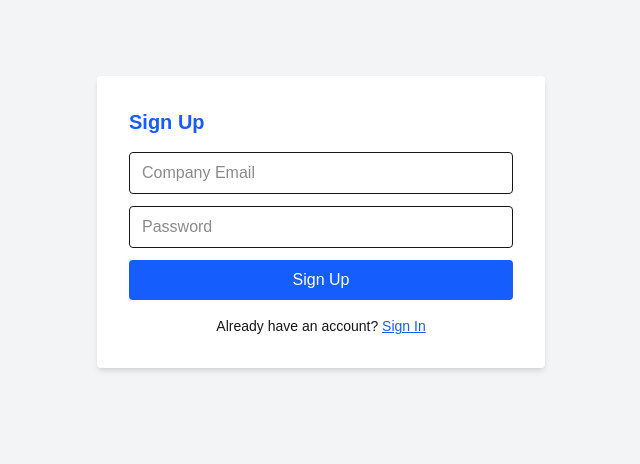
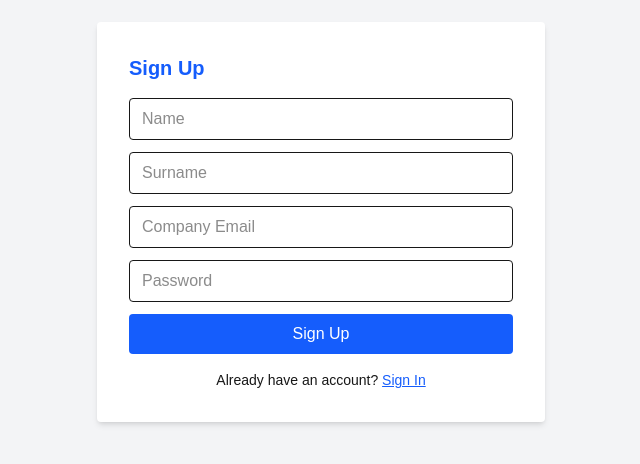
Before and after one commit to okuhlecharlieman/ticketing-system, a Next.js app: page /signup in a window 1280 px wide. Shown: the part 178-642 px from the top of the page, without its empty margins (319-959 px from the left). Built offline with nearby package versions, Linux system fonts and the light colour scheme; no server answers.

Commit message:
added logged by

```diff
--- a/src/app/log-ticket/page.js
+++ b/src/app/log-ticket/page.js
@@ -1,24 +1,45 @@
 "use client"
 import { useState } from "react";
-import { db } from "../../lib/firebase";
-import { ref, push } from "firebase/database";
+import { db, auth } from "../../lib/firebase";
+import { ref, push, get } from "firebase/database";
+import { onAuthStateChanged } from "firebase/auth";
 
 export default function LogTicket() {
   const [title, setTitle] = useState("");
   const [description, setDescription] = useState("");
+  const [user, setUser] = useState(null);
+
+  // Listen for auth state
+  React.useEffect(() => {
+    const unsubscribe = onAuthStateChanged(auth, (currentUser) => {
+      setUser(currentUser);
+    });
+    return () => unsubscribe();
+  }, []);
 
   const submitTicket = async () => {
     if (!title || !description) {
       alert("Please fill in all fields.");
       return;
     }
+    if (!user) {
+      alert("You must be logged in to submit a ticket.");
+      return;
+    }
     try {
+      // Fetch user profile from database
+      const userRef = ref(db, "users/" + user.uid);
+      const snapshot = await get(userRef);
+      const userData = snapshot.val();
+
       await push(ref(db, "tickets"), {
         title,
         description,
         status: "open",
         created: Date.now(),
-        createdAt: new Date().toLocaleString(), // Add this line
+        createdAt: new Date().toLocaleString(),
+        loggedBy: userData ? `${userData.name} ${userData.surname}` : user.email,
+        loggedByUid: user.uid,
       });
       setTitle("");
       setDescription("");
--- a/src/app/signup/page.js
+++ b/src/app/signup/page.js
@@ -1,24 +1,29 @@
 "use client"
 import { useState } from "react";
 import { createUserWithEmailAndPassword } from "firebase/auth";
-import { auth } from "../../lib/firebase";
+import { auth, db } from "../../lib/firebase";
+import { ref, set } from "firebase/database";
 import { useRouter } from "next/navigation";
 
 export default function SignUp() {
   const [email, setEmail] = useState("");
   const [password, setPassword] = useState("");
+  const [name, setName] = useState("");
+  const [surname, setSurname] = useState("");
   const [error, setError] = useState("");
   const router = useRouter();
 
   const handleSignUp = async (e) => {
     e.preventDefault();
     setError("");
-    // if (!email.endsWith("@yourcompany.com")) {
-    //   setError("Please use your company email address.");
-    //   return;
-    // }
     try {
-      await createUserWithEmailAndPassword(auth, email, password);
+      const userCredential = await createUserWithEmailAndPassword(auth, email, password);
+      // Save name and surname to Realtime Database
+      await set(ref(db, "users/" + userCredential.user.uid), {
+        name,
+        surname,
+        email,
+      });
       router.push("/technician"); // Redirect after sign up
     } catch (err) {
       setError(err.message);
@@ -29,6 +34,22 @@ export default function SignUp() {
     <div className="min-h-screen flex items-center justify-center bg-gray-100">
       <form onSubmit={handleSignUp} className="bg-white p-8 rounded shadow-md w-full max-w-md">
         <h2 className="text-xl font-bold mb-4 text-blue-600">Sign Up</h2>
+        <input
+          className="w-full mb-3 px-3 py-2 border rounded"
+          type="text"
+          placeholder="Name"
+          value={name}
+          onChange={e => setName(e.target.value)}
+          required
+        />
+        <input
+          className="w-full mb-3 px-3 py-2 border rounded"
+          type="text"
+          placeholder="Surname"
+          value={surname}
+          onChange={e => setSurname(e.target.value)}
+          required
+        />
         <input
           className="w-full mb-3 px-3 py-2 border rounded"
           type="email"
--- a/src/app/technician/page.js
+++ b/src/app/technician/page.js
@@ -40,6 +40,9 @@ export default function Technician() {
                 <div className="text-xs text-gray-400 mt-1">
                   Logged at: {ticket.createdAt || (ticket.created ? new Date(ticket.created).toLocaleString() : "N/A")}
                 </div>
+                <div className="text-xs text-gray-500 mt-1">
+                  Logged by: {ticket.loggedBy || "Unknown"}
+                </div>
               </div>
               <div className="flex gap-2 mt-2 md:mt-0">
                 {ticket.status !== "resolved" && (
```
